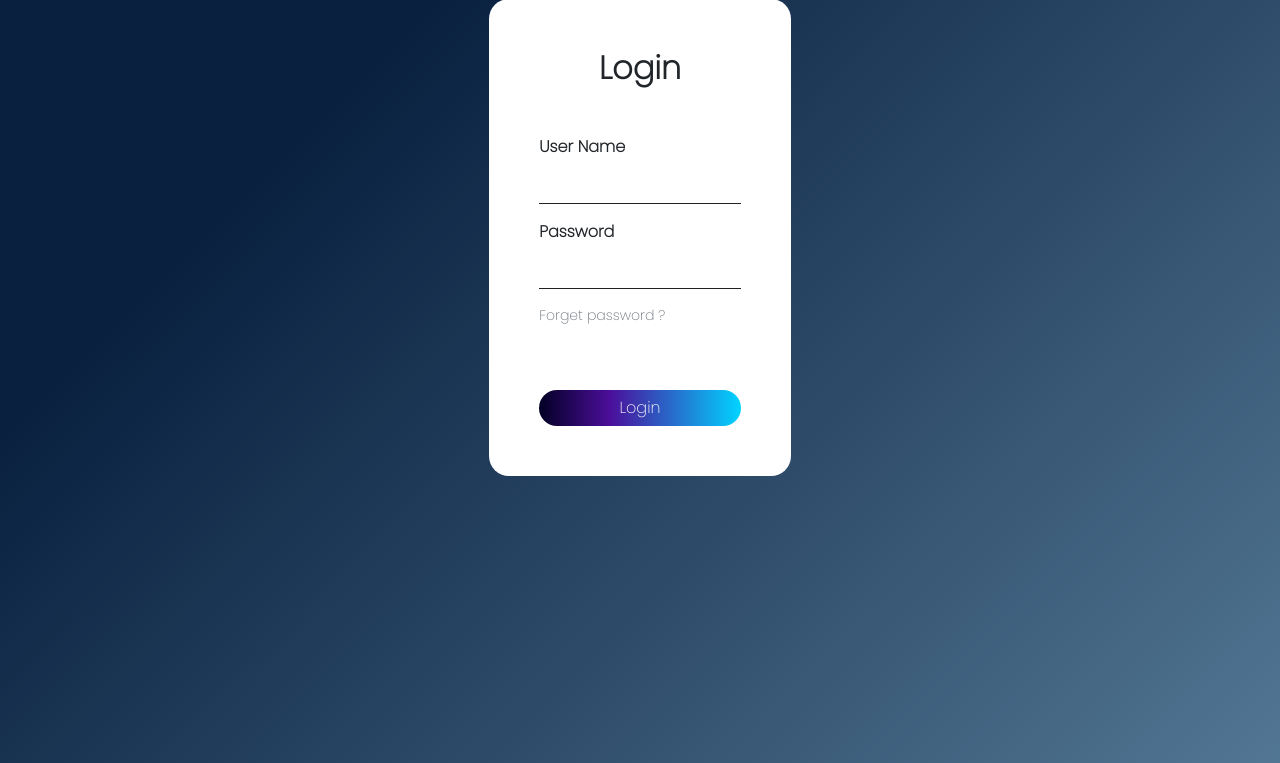
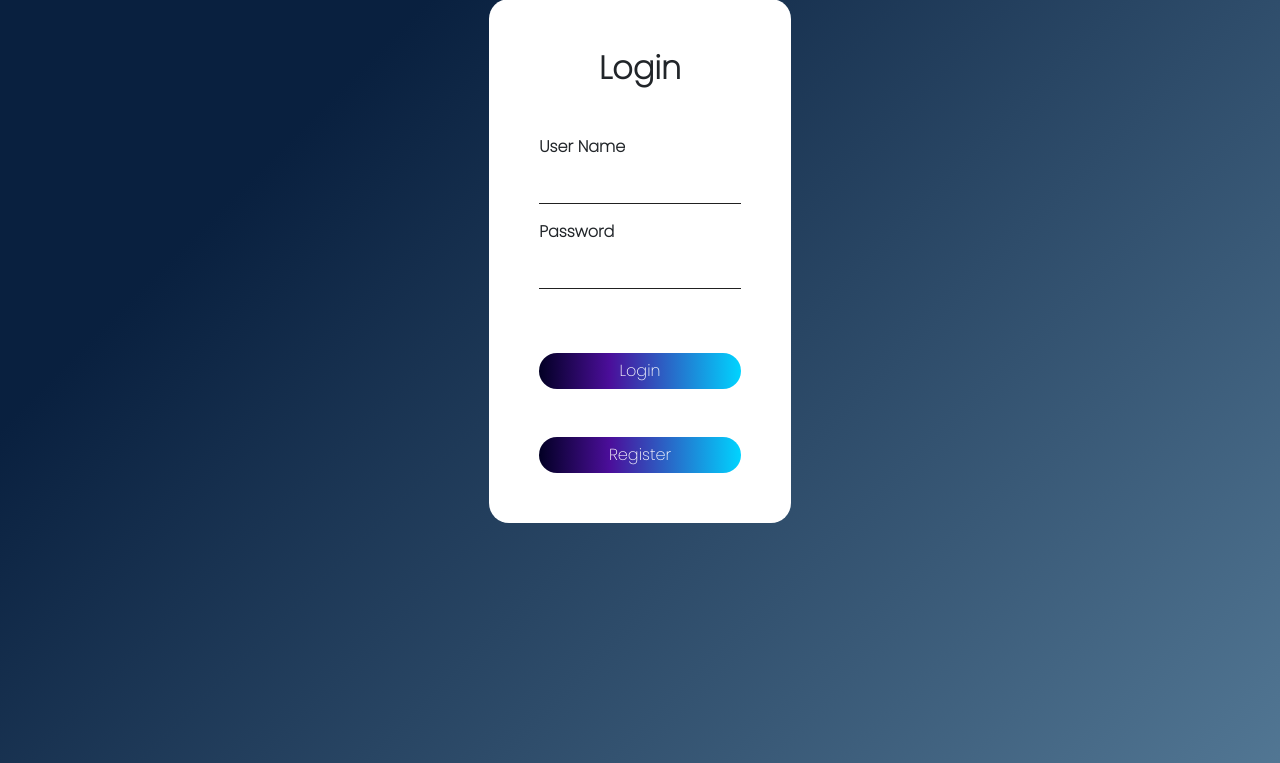
Before and after one commit to NotThareesh/AI-CHATBOT, a Django app: page /login in a window 1280 px wide. Shown: the part 151-914 px from the top of the page. Run offline with Django 4.2, Linux system fonts and the light colour scheme.

Commit message:
Added Login
Displays which user logged in

```diff
--- a/chatbot/templates/base.html
+++ b/chatbot/templates/base.html
@@ -26,7 +26,7 @@
     <div class="container">
         <div class="chat">
             <div class="text-center my-5">
-                <h2>Greetings! How can I assist you today?</h2>
+                <h2>Greetings @{{ user.username }}! How can I assist you today?</h2>
             </div>
 
 
--- a/chatbot/templates/login.html
+++ b/chatbot/templates/login.html
@@ -17,21 +17,21 @@
 
 <body>
     <div class="container-fluid">
-        <form class="mx-auto">
+        <form class="mx-auto" method="POST" id="login-form">
             {% csrf_token %}
 
             <h4 class="text-center">Login</h4>
             <div class="mb-3 mt-5">
-                <label for="exampleInputEmail1" name='username' class="form-label">User Name</label>
-                <input class="form-control" id="exampleInputEmail1">
+                <label for="exampleInputEmail1" class="form-label">User Name</label>
+                <input class="form-control" name='username' id="exampleInputEmail1">
             </div>
             <div class="mb-3">
-                <label for="exampleInputPassword1" name='password' class="form-label">Password</label>
-                <input type="password" class="form-control" id="exampleInputPassword1">
-                <div id="emailHelp" class="form-text mt-3">Forget password ?</div>
+                <label for="exampleInputPassword1" class="form-label">Password</label>
+                <input type="password" name='password' class="form-control" id="exampleInputPassword1">
             </div>
 
-            <button type="submit" class="btn btn-primary mt-5">Login</button>
+            <button type="submit" name="login" class="btn btn-primary mt-5">Login</button>
+            <button type="submit" name="register" class="btn btn-primary mt-5">Register</button>
         </form>
     </div>
 
--- a/chatbot/urls.py
+++ b/chatbot/urls.py
@@ -3,6 +3,7 @@ from django.urls import path
 from chatbot.views import *
 
 urlpatterns = [
+    path('login', login_and_regsiter_user, name='login'),
+    path('logout', logout_user, name='logout'),
     path('', home, name='home'),
-    path('login', login_user, name='login_page')
 ]
--- a/chatbot/views.py
+++ b/chatbot/views.py
@@ -1,15 +1,17 @@
 from django.shortcuts import render, redirect
 from django.contrib.auth.models import User
-from django.contrib import messages
+from django.contrib.auth.decorators import login_required
 from django.contrib.auth import authenticate, login, logout
 from django.contrib.auth.forms import UserCreationForm
 from .helper import *
+from .models import *
 
 contents = []
 
 # Create your views here.
 
 
+@login_required(login_url='login')
 def home(request):
     if request.method == 'POST':
         data = request.POST.get('prompt')
@@ -22,10 +24,18 @@ def home(request):
         else:
             contents.append([data, response[0][1]])
 
-    return render(request, 'base.html', context={'data': contents[::-1]})
+        db_obj, created = PromptData.objects.get_or_create(
+            username=request.user,
+        )
+
+        db_obj.data = str(contents)
+
+        db_obj.save()
+
+    return render(request, 'base.html', context={'data': contents[::-1], 'user': request.user})
 
 
-def login_user(request):
+def login_and_regsiter_user(request):
     if request.user.is_authenticated:
         return redirect('home')
 
@@ -33,21 +43,29 @@ def login_user(request):
         username = request.POST.get('username')
         password = request.POST.get('password')
 
-        print(username, password)
+        if 'login' in request.POST:
+            user = authenticate(request, username=username, password=password)
 
-        try:
-            User.objects.get(username=username)
-        except:
-            messages.error(request, "User does not exist")
+            if user is not None:
+                login(request, user)
+                return redirect('home')
+            else:
+                print('Invalid Creds')
 
-        user = authenticate(request, username=username, password=password)
+        else:
+            try:
+                user = User.objects.create_user(
+                    username=username.lower(), password=password)
+                user.save()
 
-        if user is not None:
-            login(request, user)
-            print('Login Done')
-            return redirect('home')
-        else:
-            messages.error(request, "Username or Password is incorrect")
+                user = authenticate(
+                    request, username=username, password=password)
+                login(request, user)
+
+                return redirect('home')
+
+            except:
+                print("Error")
 
     return render(request, 'login.html')
 
@@ -70,8 +88,4 @@ def register_user(request):
 
             return redirect('home')
         else:
-            messages.error(request, 'An error occurred during registration')
-
-    context = {'form': form}
-
-    return render(request, 'login.html', context=context)
+            print("Error")
```
Also changed, not shown: chatbot/helper.py (+19 -3 lines), chatbot/models.py (+7 -3 lines), requirements.txt (+41 -0 lines), data.sqlite3 (deleted).
